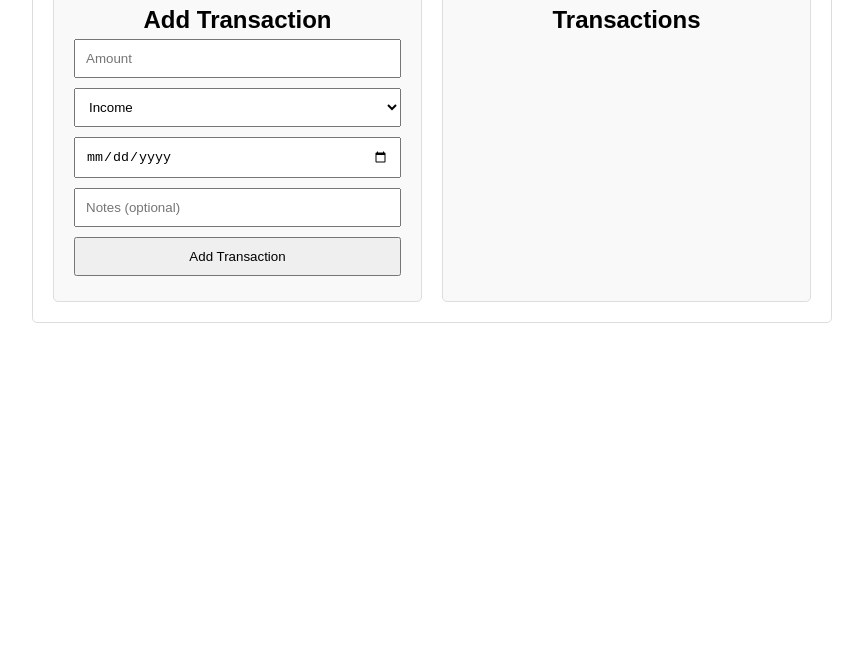
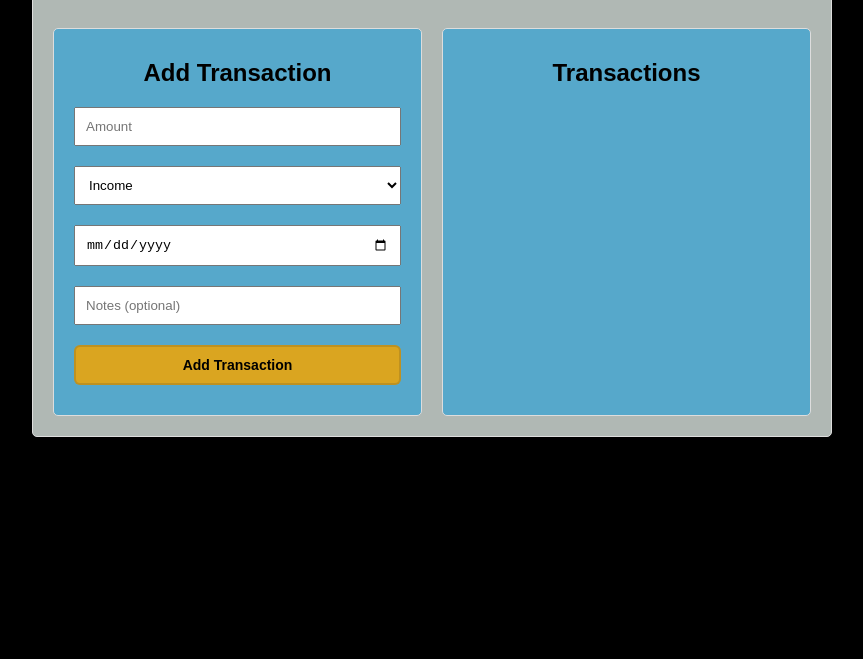
Before and after one commit to mohamad-abdelkhalek/expense-tracker, a plain HTML site: page index.html in a window 1280 px wide. Shown: the part 141-800 px from the top of the page, without its empty margins (208-1071 px from the left). Drawn offline with Linux system fonts and the light colour scheme.

Commit message:
Modified some styles

```diff
--- a/index.html
+++ b/index.html
@@ -9,7 +9,6 @@
   </head>
   <body>
     <div class="container">
-        <h1>Expense Tracker</h1>
 
         <section id="budget-overview" class="budget-display">
             <h2>Total Budget: <span id="total-budget">$0.00</span></h2>
@@ -26,7 +25,7 @@
                     </select>
                     <input type="date" id="date" required>
                     <input type="text" id="notes" placeholder="Notes (optional)">
-                    <button type="submit">Add Transaction</button>
+                    <button type="submit" class="add-btn">Add Transaction</button>
                 </form>
             </section>
 
--- a/styles/style.css
+++ b/styles/style.css
@@ -5,21 +5,24 @@
 }
 
 body {
-    font-family: Arial, sans-serif;
+    font-family: Arial;
     display: flex;
     justify-content: center;
-    margin-top: 20px;
+    margin-top: 80px;
+    background-color: black;
 }
 
 .container {
     width: 800px;
     padding: 20px;
+    background-color: #B0B8B4FF;
     border: 1px solid #ddd;
     border-radius: 5px;
 }
 
 h1, h2 {
     text-align: center;
+    padding: 10px;
 }
 
 .budget-display {
@@ -36,14 +39,14 @@ h1, h2 {
     padding: 20px;
     border: 1px solid #ddd;
     border-radius: 5px;
-    background-color: #f9f9f9;
+    background-color: #56A8CBFF;
 }
 
 .trans-form form input,
 .trans-form form select,
 .trans-form form button {
     width: 100%;
-    margin: 5px 0;
+    margin: 10px 0;
     padding: 10px;
 }
 
@@ -58,7 +61,20 @@ h1, h2 {
     display: flex;
     justify-content: space-between;
     padding: 10px;
-    border-bottom: 1px solid #ddd;
+    border-bottom: 1px solid black;
+}
+
+.add-btn {
+  background-color: goldenrod;
+  border: 2px solid rgba(27, 31, 35, .15);
+  border-radius: 6px;
+  font-size: 14px;
+  font-weight: bold;
+  cursor: pointer;
+}
+
+.add-btn:hover {
+    background-color: rgb(153, 110, 1);
 }
 
 .transaction-item.income {
@@ -83,7 +99,7 @@ h1, h2 {
 }
 
 .icon-button .fa-pen {
-    color: #4CAF50;
+    color: green;
 }
 
 .icon-button .fa-trash {
```
